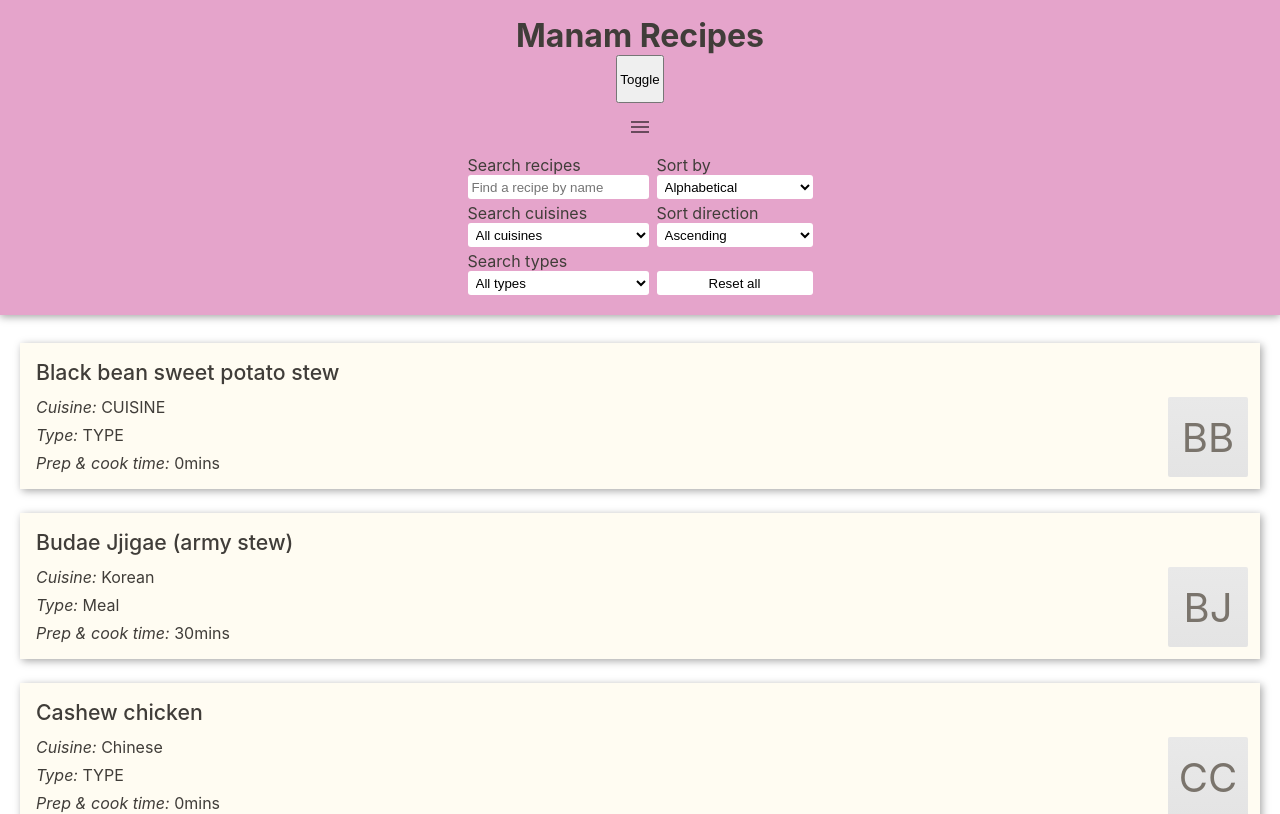
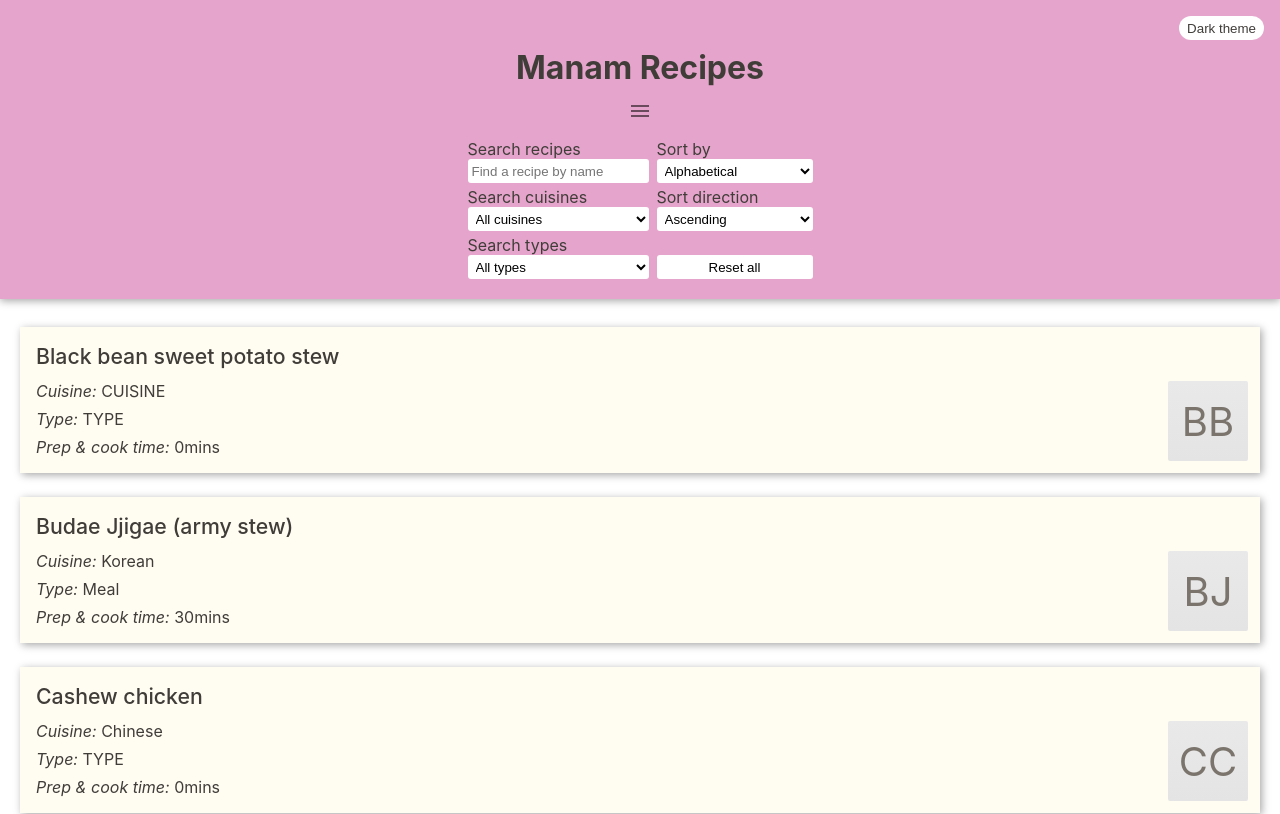
Before and after one commit to kin-au/manam-recipes, a React (Create React App) app: page /recipes in a window 1280 px wide. Shown: the top 814 px of the page. Built offline with nearby package versions, Linux system fonts and the light colour scheme.

Commit message:
theme switcher styling

```diff
--- a/src/App.style.js
+++ b/src/App.style.js
@@ -14,6 +14,7 @@ const Container = styled.div`
   min-height: 100vh;
   background-color: ${(props) => props.theme.primaryBackground};
   color: ${(props) => props.theme.primaryText};
+  transition: 0.2s;
   display: flex;
   flex-direction: column;
   justify-content: space-between;
--- a/src/components/Header/Header.tsx
+++ b/src/components/Header/Header.tsx
@@ -18,8 +18,8 @@ const Header = (props: HeaderProps) => {
   const showingRecipes = useLocation().pathname === "/recipes";
   return (
     <SC.Header>
+      <ThemeToggle theme={theme} setTheme={setTheme} />
       <h1>Manam Recipes</h1>
-      <ThemeToggle theme={theme} setTheme={setTheme} />
       <Navbar />
       {!showingRecipes ? null : (
         <RecipeFinder
--- a/src/components/RecipeCard/RecipeCard.style.js
+++ b/src/components/RecipeCard/RecipeCard.style.js
@@ -7,6 +7,7 @@ const RecipeCard = styled.div`
   box-shadow: 0.125rem 0.125rem 0.5rem #00000059;
   background-color: ${(props) => props.theme.secondaryBackground};
   color: ${(props) => props.theme.secondaryText};
+  transition: 0.2s;
   display: flex;
   flex-direction: column;
 `;
--- a/src/components/ThemeToggle/ThemeToggle.style.js
+++ b/src/components/ThemeToggle/ThemeToggle.style.js
@@ -1,8 +1,18 @@
 import styled from "styled-components";
 
 const ToggleButton = styled.button`
-  height: 3rem;
-  width: 3rem;
+  height: 1.5rem;
+  padding: 0 0.5rem;
+  margin-bottom: 0.5rem;
+  display: flex;
+  justify-content: center;
+  align-items: center;
+  align-self: flex-end;
+  background-color: ${(props) => props.theme.primaryBackground};
+  color: ${(props) => props.theme.primaryText};
+  transition: 0.2s;
+  border: none;
+  border-radius: 1rem;
 `;
 
 export { ToggleButton };
--- a/src/components/ThemeToggle/ThemeToggle.tsx
+++ b/src/components/ThemeToggle/ThemeToggle.tsx
@@ -11,7 +11,7 @@ const ThemeToggle = (props: ThemeToggleProps) => {
         setTheme(theme === "light" ? "dark" : "light");
       }}
     >
-      Toggle
+      {theme === "light" ? "Dark" : "Light"} theme
     </SC.ToggleButton>
   );
 };
```
